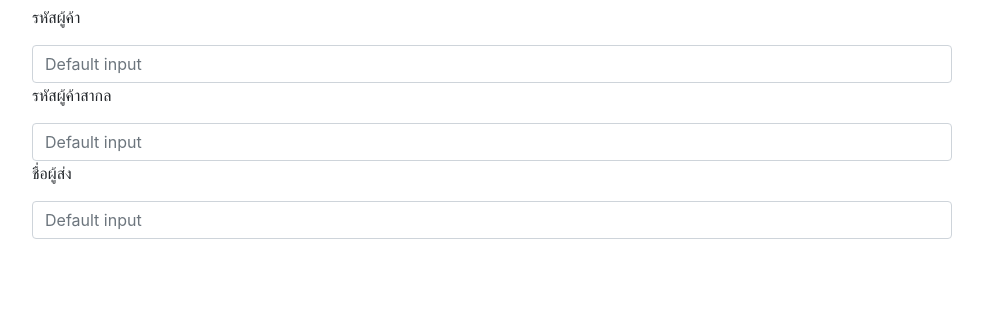
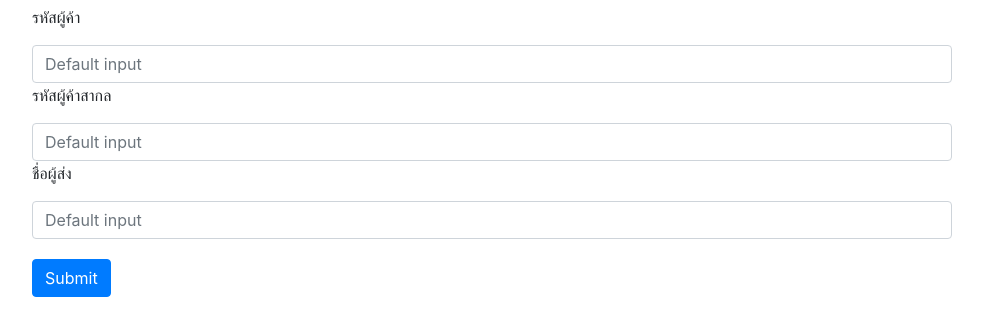
Before and after one commit to it-kmitl-2018/group10, a plain HTML site: page Web/main.html in a window 1280 px wide. Shown: the part 61-396 px from the top of the page, without its empty margins (148-1131 px from the left). Drawn offline with nearby package versions, Linux system fonts and the light colour scheme.

Commit message:
Edit form action , css and button

```diff
--- a/Web/css/main.css
+++ b/Web/css/main.css
@@ -1,3 +1,6 @@
 .padding-top{
 	padding-top: 20px;
 }
+.margin-top{
+	margin-top: 20px;
+}
--- a/Web/main.html
+++ b/Web/main.html
@@ -18,14 +18,16 @@
 			<div class="col-md-1"></div>
 			<div class="col-md-10 ">
 
-				<h2 class="padding-top">Ship From</h2>
+				<h2 class="margin-top">Ship From</h2>
+				<form id="ShipFrom" action="#" method="POST">
 				<p>รหัสผู้ค้า</p>
 				<input class="form-control" type="text" placeholder="Default input">
 				<p>รหัสผู้ค้าสากล</p>
 				<input class="form-control" type="text" placeholder="Default input">
 				<p>ชื่อผู้ส่ง</p>
 				<input class="form-control" type="text" placeholder="Default input">
-
+				<button class="btn btn-primary margin-top" type="submit">Submit</button>
+				</form>
 			</div>
 		</div>
 		<div class="col-md-1"></div>
```
